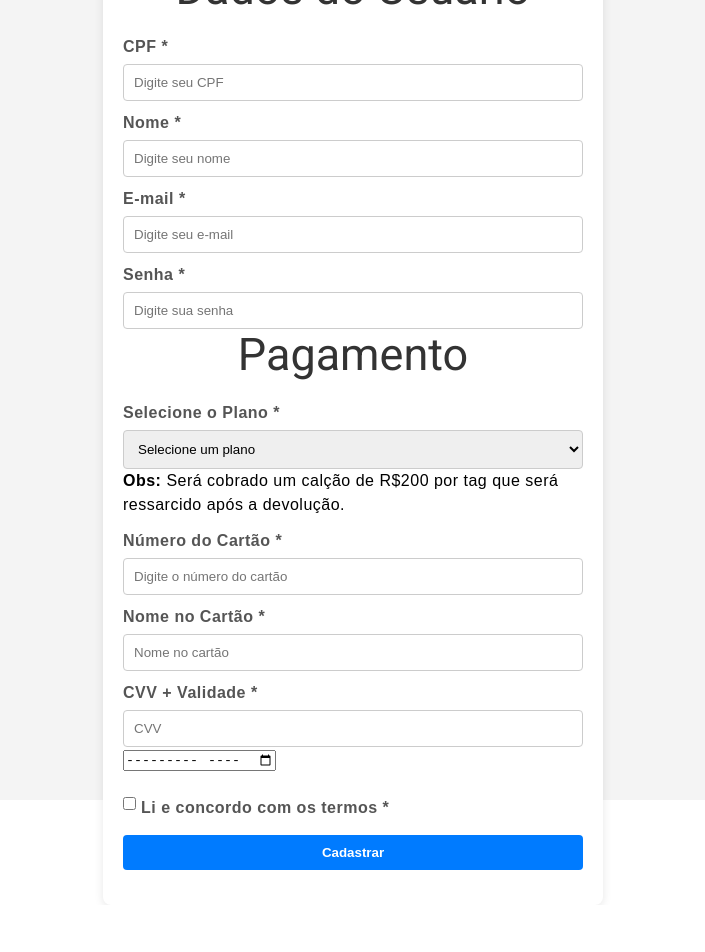
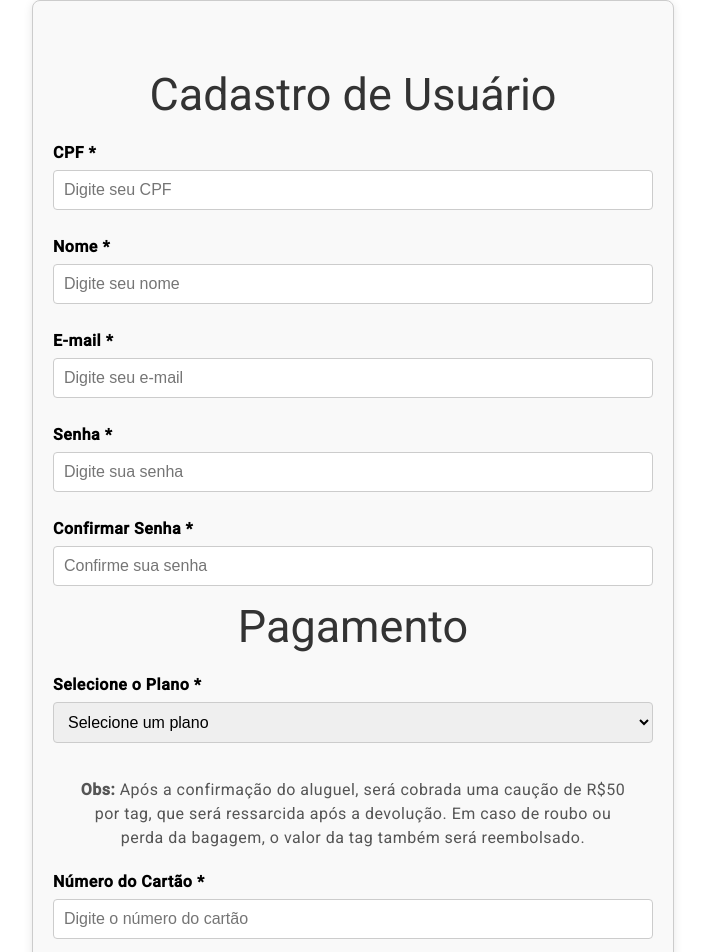
Before and after one commit to Silvestrinih03/PI4-BAGVIEW, an Angular app in the folder frontend/: page /cadastro in a window 1280 px wide. Shown: the top 952 px of the page, without its empty margins (287-992 px from the left). Before the commit the page ends 905 px from the top, so only its background shows below. Built offline with nearby package versions, Linux system fonts and the light colour scheme.

Commit message:
Front tela de cadastro

```diff
--- a/frontend/src/app/cadastro/cadastro.component.css
+++ b/frontend/src/app/cadastro/cadastro.component.css
@@ -1,91 +1,100 @@
-/* Reset básico para margens e preenchimento */
-* {
-  margin: 0;
-  padding: 0;
-  box-sizing: border-box;
+/* Estilo geral do contêiner do formulário */
+.form-container {
+  max-width: 600px; /* Largura máxima do formulário */
+  margin: 0 auto; /* Centraliza o formulário na página */
+  padding: 20px; /* Espaçamento interno */
+  border: 1px solid #ccc; /* Borda leve ao redor do formulário */
+  border-radius: 8px; /* Bordas arredondadas */
+  box-shadow: 0 2px 10px rgba(0, 0, 0, 0.1); /* Sombra suave */
+  background-color: #f9f9f9; /* Fundo claro */
 }
 
-body {
-  font-family: Arial, sans-serif;
-  background-color: #f4f4f4;
-  display: flex;
-  justify-content: center;
-  align-items: center;
-  height: 100vh;
+/* Estilo para cabeçalhos */
+h2 {
+  text-align: center; /* Centraliza o texto */
+  color: #333; /* Cor do texto */
+  margin-bottom: 20px; /* Espaçamento abaixo do cabeçalho */
 }
 
-.form-container {
-  background-color: #ffffff;
-  border-radius: 8px;
-  box-shadow: 0 2px 10px rgba(0, 0, 0, 0.1);
-  padding: 20px;
-  width: 500px;
+/* Estilo para rótulos */
+label {
+  display: block; /* Faz com que os rótulos ocupem toda a largura */
+  margin: 10px 0 5px; /* Margens para espaçamento */
+  font-weight: bold; /* Texto em negrito */
 }
 
-h2 {
-  text-align: center;
-  margin-bottom: 20px;
-  color: #333;
-}
-
-label {
-  margin-top: 10px;
-  display: block;
-  font-weight: bold;
-  color: #555;
-}
-
+/* Estilo para campos de entrada */
 input[type="text"],
 input[type="email"],
 input[type="password"],
 input[type="number"],
+input[type="month"],
 select {
-  width: 100%;
-  padding: 10px;
-  margin-top: 5px;
-  border: 1px solid #ccc;
-  border-radius: 4px;
-  transition: border-color 0.3s;
+  width: 100%; /* Largura total */
+  padding: 10px; /* Espaçamento interno */
+  margin-bottom: 15px; /* Espaço abaixo dos campos */
+  border: 1px solid #ccc; /* Borda leve */
+  border-radius: 4px; /* Bordas arredondadas */
+  font-size: 16px; /* Tamanho da fonte */
+  box-sizing: border-box; /* Inclui a borda e o preenchimento no tamanho total */
 }
 
-input[type="text"]:focus,
-input[type="email"]:focus,
-input[type="password"]:focus,
-input[type="number"]:focus,
-select:focus {
-  border-color: #007bff;
-  outline: none;
+/* Estilo para o botão de submissão */
+button[type="submit"] {
+  width: 100%; /* Largura total */
+  padding: 10px; /* Espaçamento interno */
+  background-color: #007bff; /* Cor de fundo azul */
+  color: #fff; /* Cor do texto */
+  border: none; /* Remove borda */
+  border-radius: 4px; /* Bordas arredondadas */
+  font-size: 16px; /* Tamanho da fonte */
+  cursor: pointer; /* Cursor de ponteiro ao passar o mouse */
+  transition: background-color 0.3s ease; /* Transição suave para cor de fundo */
 }
 
-button {
-  background-color: #007bff;
-  color: #fff;
-  padding: 10px;
-  border: none;
-  border-radius: 4px;
-  width: 100%;
-  cursor: pointer;
-  margin-top: 15px;
-  font-weight: bold;
-  transition: background-color 0.3s;
+/* Efeito ao passar o mouse no botão */
+button[type="submit"]:hover {
+  background-color: #0056b3; /* Escurece o azul ao passar o mouse */
 }
 
-button:hover {
-  background-color: #0056b3;
+/* Estilo para mensagens de erro */
+#error-message {
+  color: red; /* Cor do texto de erro */
+  text-align: center; /* Centraliza o texto */
 }
 
+/* Estilo para o contêiner do checkbox */
 .checkbox-container {
-  margin-top: 15px;
-  display: flex;
-  align-items: center;
+  display: flex; /* Usar flexbox para alinhar os itens */
+  align-items: center; /* Alinha verticalmente o conteúdo */
+  margin: 15px 0; /* Margens em torno da caixa de seleção */
 }
 
-.checkbox-container input {
-  margin-right: 5px;
+/* Estilo para o checkbox */
+.checkbox-container input[type="checkbox"] {
+  margin-right: 10px; /* Espaço entre a caixa e o texto */
+  height: 10px;
+  width: 10px;
+  transform: scale(1.5); /* Aumenta o tamanho do checkbox */
+  cursor: pointer; /* Muda o cursor ao passar o mouse */
 }
 
-#error-message {
-  color: red;
-  text-align: center;
-  margin-top: 15px;
+/* Estilo para o rótulo do checkbox */
+.checkbox-container label {
+  margin: 0; /* Remove margens do rótulo */
+  font-size: 14px; /* Ajuste o tamanho da fonte, se necessário */
+  color: #333; /* Cor do texto */
 }
+
+/* Estilo para a observação */
+p {
+  font-size: 16px; /* Tamanho da fonte */
+  color: #555; /* Cor do texto */
+  text-align: center; /* Centraliza o texto */
+  margin: 20px; /* Espaço acima da observação */
+}
+
+/* Estilo para esconder temporariamente as opções */
+#temporarioOptions {
+  display: none; /* Esconde as opções por padrão */
+}
--- a/frontend/src/app/cadastro/cadastro.component.html
+++ b/frontend/src/app/cadastro/cadastro.component.html
@@ -11,7 +11,7 @@
     <div class="form-container">
       <br>
       <br>
-        <h2>Dados do Usuário</h2>
+        <h2>Cadastro de Usuário</h2>
         <form id="userForm">
             <label for="cpf">CPF *</label>
             <input type="text" id="cpf" placeholder="Digite seu CPF" required>
@@ -25,13 +25,16 @@
             <label for="password">Senha *</label>
             <input type="password" id="password" placeholder="Digite sua senha" required>
 
+            <label for="password">Confirmar Senha *</label>
+            <input type="password" id="password" placeholder="Confirme sua senha" required>
+
             <h2>Pagamento</h2>
 
             <label for="plano">Selecione o Plano *</label>
             <select id="plano" required>
                 <option value="">Selecione um plano</option>
-                <option value="mensal">Plano Mensal (R$85,90/mês)</option>
-                <option value="temporario">Plano Temporário</option>
+                <option value="6716a54052a0be5933feebc4">Plano Mensal (R$85,90/mês)</option>
+                <option value="6716a54052a0be5933feebc5">Plano Temporário</option>
             </select>
 
             <div id="temporarioOptions" style="display:none;">
@@ -39,7 +42,7 @@
                 <input type="number" id="horasVoo" placeholder="Horas de voo" min="1" required>
             </div>
 
-            <p><strong>Obs:</strong> Será cobrado um calção de R$200 por tag que será ressarcido após a devolução.</p>
+            <p><strong>Obs:</strong> Após a confirmação do aluguel, será cobrada uma caução de R$50 por tag, que será ressarcida após a devolução. Em caso de roubo ou perda da bagagem, o valor da tag também será reembolsado.</p>
 
             <label for="cardNumber">Número do Cartão *</label>
             <input type="text" id="cardNumber" placeholder="Digite o número do cartão" required>
@@ -60,7 +63,5 @@
             <p id="error-message"></p>
         </form>
     </div>
-
-    <!-- <script src="../../Back/telaCadastro.js"></script> -->
 </body>
 </html>
```
